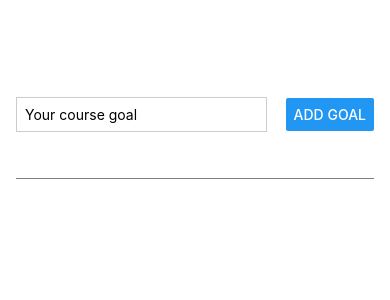
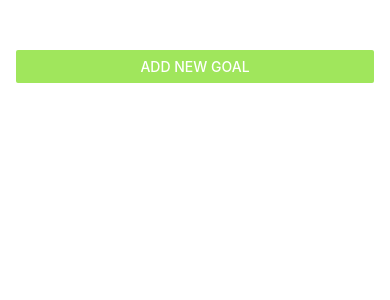
Before and after one commit to 21SINGH/learning-react-native, a React Native app: screen / in a window 390 px wide. Shown: the top 300 px of the page. Built offline with nearby package versions, Linux system fonts and the light colour scheme.

Commit message:
goals app completed

```diff
--- a/App.js
+++ b/App.js
@@ -1,10 +1,20 @@
-import { StyleSheet, View, FlatList } from "react-native";
+import { StyleSheet, View, FlatList, Button } from "react-native";
 import { useState } from "react";
 import GoalItem from "./components/GoalItem";
 import GoalInput from "./components/GoalInput";
+import { StatusBar } from "expo-status-bar";
 
 export default function App() {
   const [courseGoals, setCourseGoals] = useState([]);
+  const [modalVisible, setModalVisible] = useState(false);
+
+  function startAddGoalHandler() {
+    setModalVisible(true);
+  }
+
+  function endAddGoalHandler() {
+    setModalVisible(false);
+  }
 
   function addGoalHandler(enteredGoalText) {
     if (enteredGoalText.trim().length > 0) {
@@ -13,18 +23,29 @@
         { text: enteredGoalText, id: Math.random().toString() },
       ]);
     }
+    endAddGoalHandler();
   }
 
   function deleteGoalHandler(id) {
     setCourseGoals((currentCourseGoals) => {
       return currentCourseGoals.filter((golas) => golas.id !== id);
-   })
+    });
   }
 
   return (
+    <>
+      <StatusBar  style="light"/>
       <View style={styles.appContainer}>
-      <GoalInput addGoalHandler={addGoalHandler} />
-
+        <Button
+          title="Add new Goal"
+          color="#a0e65c"
+          onPress={startAddGoalHandler}
+        />
+        <GoalInput
+          addGoalHandler={addGoalHandler}
+          visible={modalVisible}
+          onCancel={endAddGoalHandler}
+        />
         <View style={styles.goalsContainer}>
           <FlatList
             data={courseGoals}
@@ -33,7 +54,7 @@
                 <GoalItem
                   onDelete={deleteGoalHandler}
                   text={itemData.item.text}
-                id = {itemData.item.id}
+                  id={itemData.item.id}
                 />
               );
             }}
@@ -43,6 +64,7 @@
           />
         </View>
       </View>
+    </>
   );
 }
 
@@ -51,6 +73,7 @@
     flex: 1,
     paddingTop: 50,
     paddingHorizontal: 16,
+    // backgroundColor : '#1e0858'
   },
   goalsContainer: {
     flex: 5,
--- a/app.json
+++ b/app.json
@@ -5,6 +5,7 @@
     "version": "1.0.0",
     "orientation": "portrait",
     "icon": "./assets/icon.png",
+    "backgroundColor": "#1e085a",
     "userInterfaceStyle": "light",
     "splash": {
       "image": "./assets/splash.png",
--- a/components/GoalInput.js
+++ b/components/GoalInput.js
@@ -1,5 +1,5 @@
 import { useState } from "react";
-import { Button, StyleSheet, TextInput, View } from "react-native";
+import { Button, StyleSheet, TextInput, View, Modal , Image } from "react-native";
 
 const GoalInput = (props) => {
   const [enteredGoalText, setEnteredGoalText] = useState("");
@@ -9,18 +9,28 @@
 
   function addGoalHandler() {
     props.addGoalHandler(enteredGoalText);
-    // setEnteredGoalText(""); // Clear the input field after adding
+    setEnteredGoalText(""); // Clear the input field after adding
   }
   return (
+    <Modal visible={props.visible} animationType="slide">
       <View style={styles.inputContainer}>
+        <Image style={styles.image} source={require('../assets/images/goal.png')}/>
         <TextInput
           style={styles.textInput}
           placeholder="Your course goal"
           onChangeText={goalInputHandler}
           value={enteredGoalText} // Bind the TextInput value to state
         />
-      <Button title="Add Goal" onPress={addGoalHandler} />
+        <View style={styles.buttonContainer}>
+          <View  style={styles.button} >
+            <Button title="Cancel" onPress={props.onCancel} color="#f31282"/>
           </View>
+          <View style={styles.button}>
+            <Button title="Add Goal" onPress={addGoalHandler} color="#a0e65c" />
+          </View>
+        </View>
+      </View>
+    </Modal>
   );
 };
 
@@ -30,17 +40,30 @@
   inputContainer: {
     flex: 1,
     alignItems: "center",
-    flexDirection: "row",
-    justifyContent: "space-between",
-    marginBottom: 24,
-    borderBottomWidth: 1,
-    borderColor: "gray",
+    justifyContent: "center",
+    padding:16,
+    backgroundColor: '#311b6b'
   },
   textInput: {
     borderWidth: 1,
-    borderColor: "#cccccc",
-    width: "70%",
-    marginRight: 8,
-    padding: 8,
+    borderColor: "#e4d0ff",
+    backgroundColor: "#e4d0ff",
+    color : '#120483',
+    borderRadius : 6,
+    width: "100%",
+    padding: 16,
   },
+  buttonContainer: {
+    flexDirection: "row",
+    marginTop:16
+  },
+  button:{
+    width: 100,
+    marginHorizontal : 8
+  },
+  image :{
+    height : 100,
+    width : 100,
+    margin : 20
+  }
 });
```
Also changed, not shown: assets/images/goal.png (added). Lines whose indentation alone changed are shown as unchanged.
